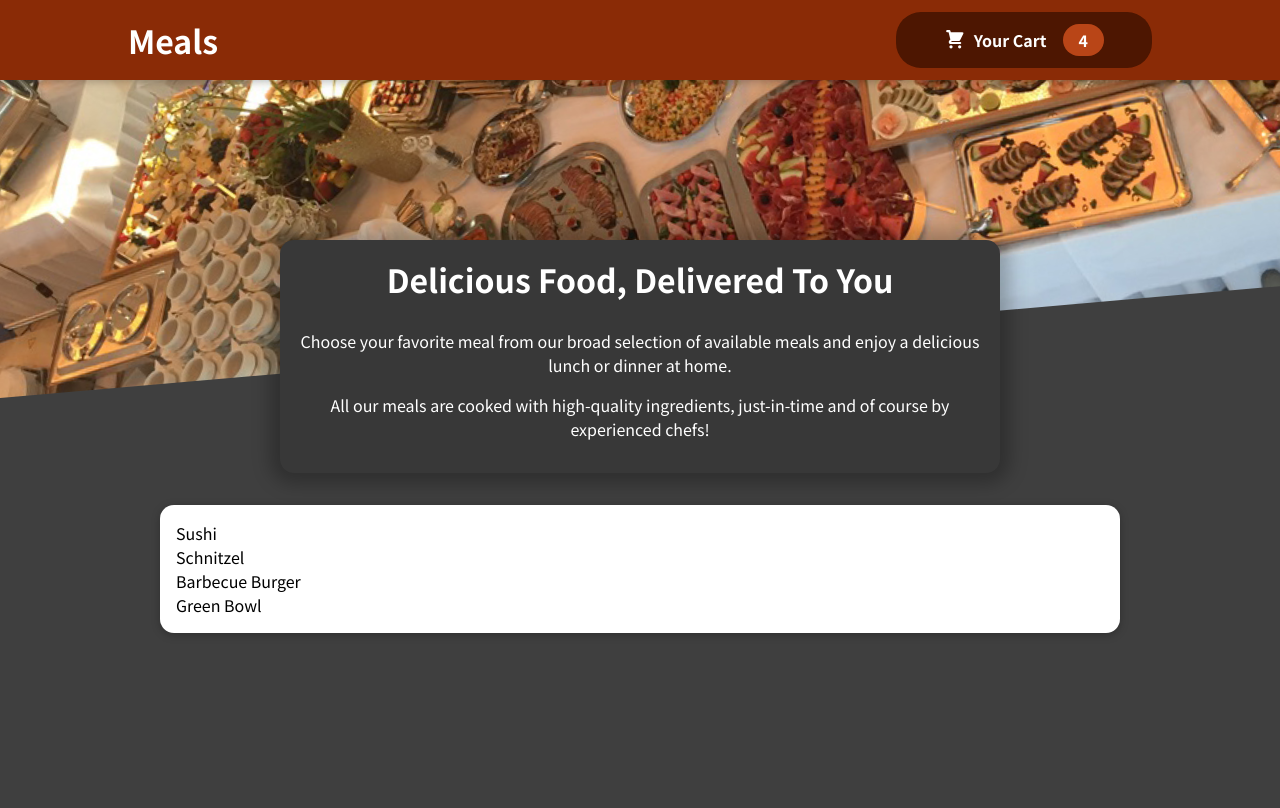
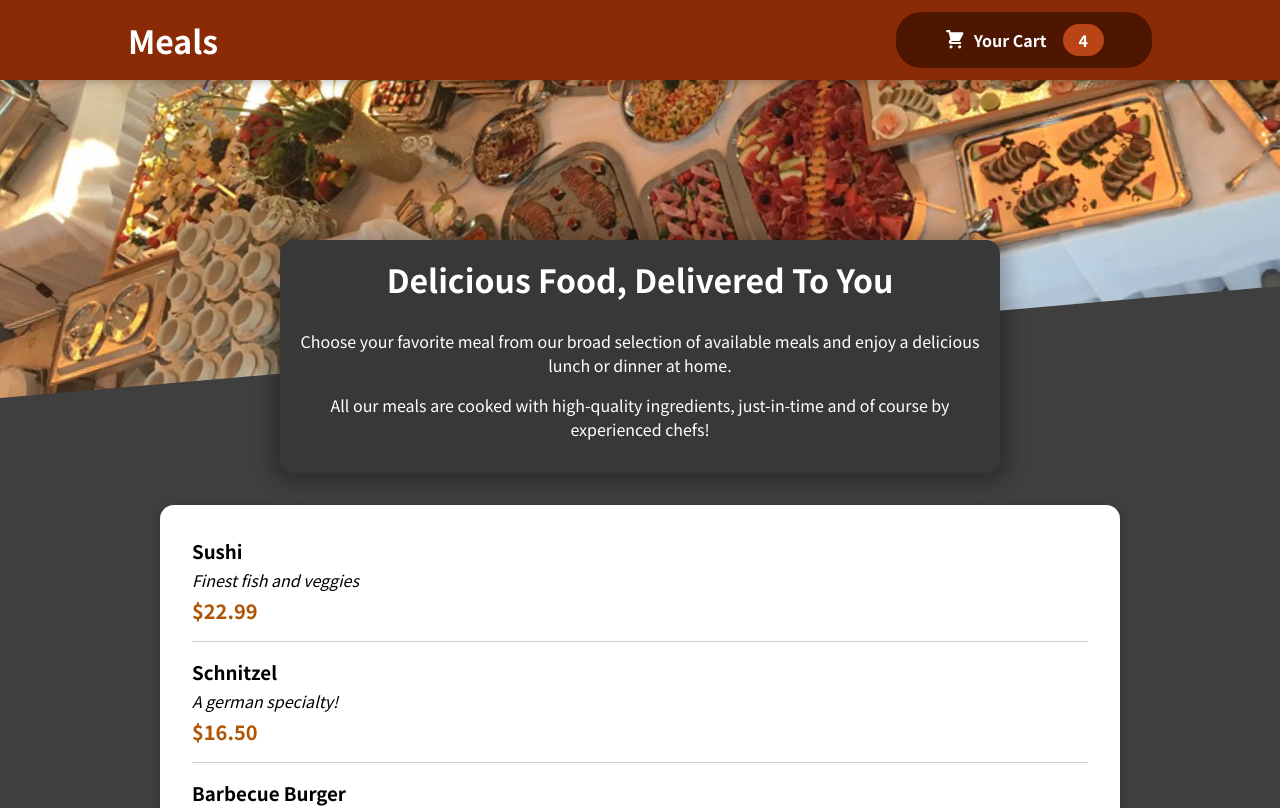
Before and after one commit to RajChandan/FoodApp, a React (Create React App) app: page / in a window 1280 px wide. Shown: the top 808 px of the page. Built offline with nearby package versions, Linux system fonts and the light colour scheme.

Commit message:
meal component

```diff
--- a/src/components/Meals/AvailableMeals.js
+++ b/src/components/Meals/AvailableMeals.js
@@ -1,5 +1,6 @@
 import classes from "./AvailableMeals.module.css";
 import Card from "../UI/Card";
+import MealItem from "./MealItem/MealItem";
 const DUMMY_MEALS = [
     {
       id: 'm1',
@@ -29,7 +30,7 @@ const DUMMY_MEALS = [
 
 
 const AvailableMeals = () => {
-    const mealList = DUMMY_MEALS.map(meal => <li>{meal.name}</li> )
+    const mealList = DUMMY_MEALS.map(meal => <MealItem key={meal.id} name={meal.name} description = {meal.description} price = {meal.price} /> )
     return <section className={classes.meals}>
         <Card>
         <ul>
--- a/src/components/Meals/MealItem/MealItem.js
+++ b/src/components/Meals/MealItem/MealItem.js
@@ -1,5 +1,16 @@
+import classes from "./MealItem.module.css"
 
-
-const MealItem = () => {};
+const MealItem = (props) => {
+    const price = `$${props.price.toFixed(2)}`;
+    return (
+    <li className={classes.meal}>
+        <div>
+            <h3>{props.name}</h3>
+            <div className={classes.description}>{props.description}</div>
+            <div className={classes.price}>{price}</div>
+        </div>
+        <div></div>
+    </li>);
+};
 
 export default MealItem;
```
Also changed, not shown: src/components/Meals/MealItem/MealItemForm.js (added).
